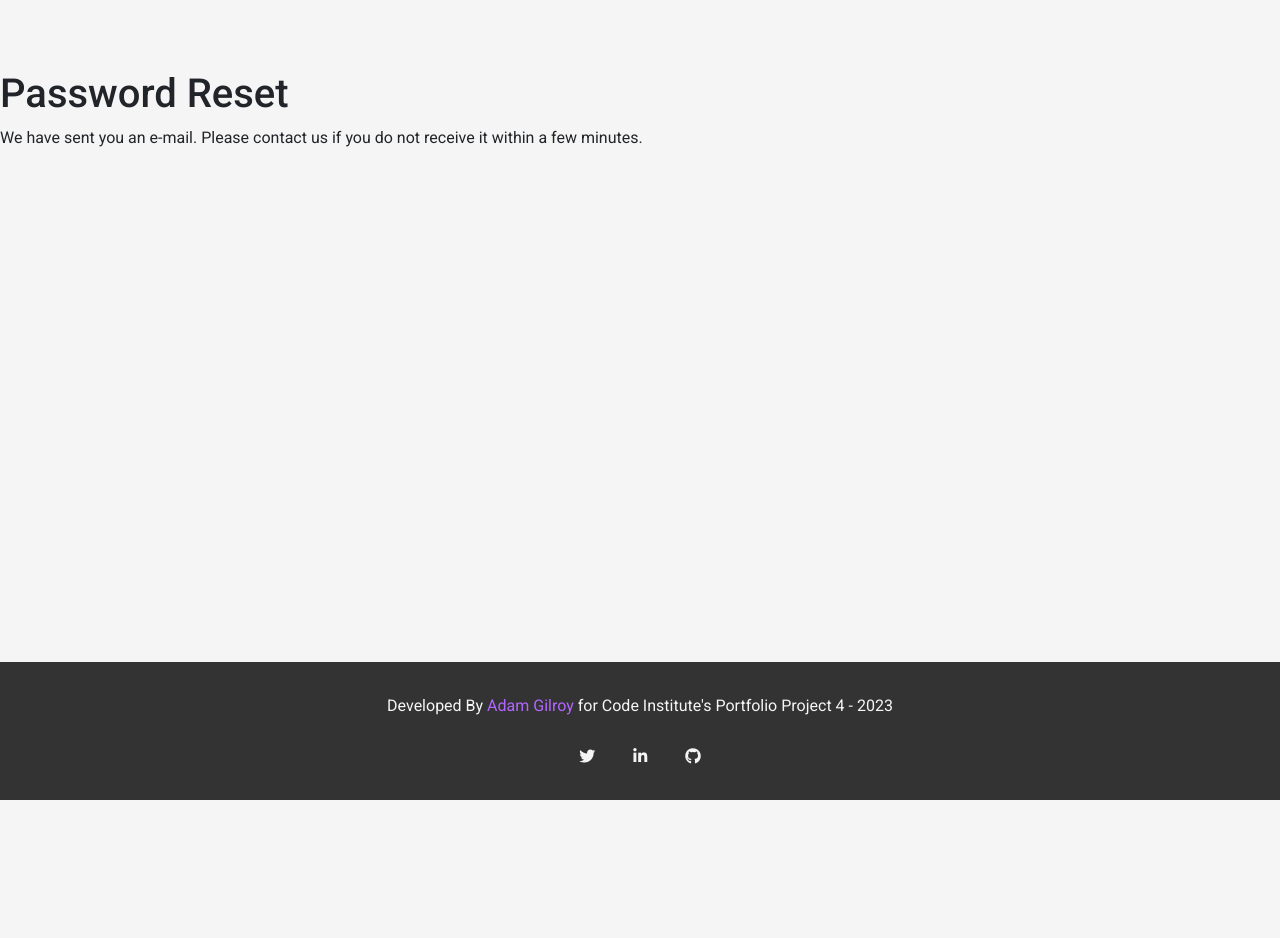
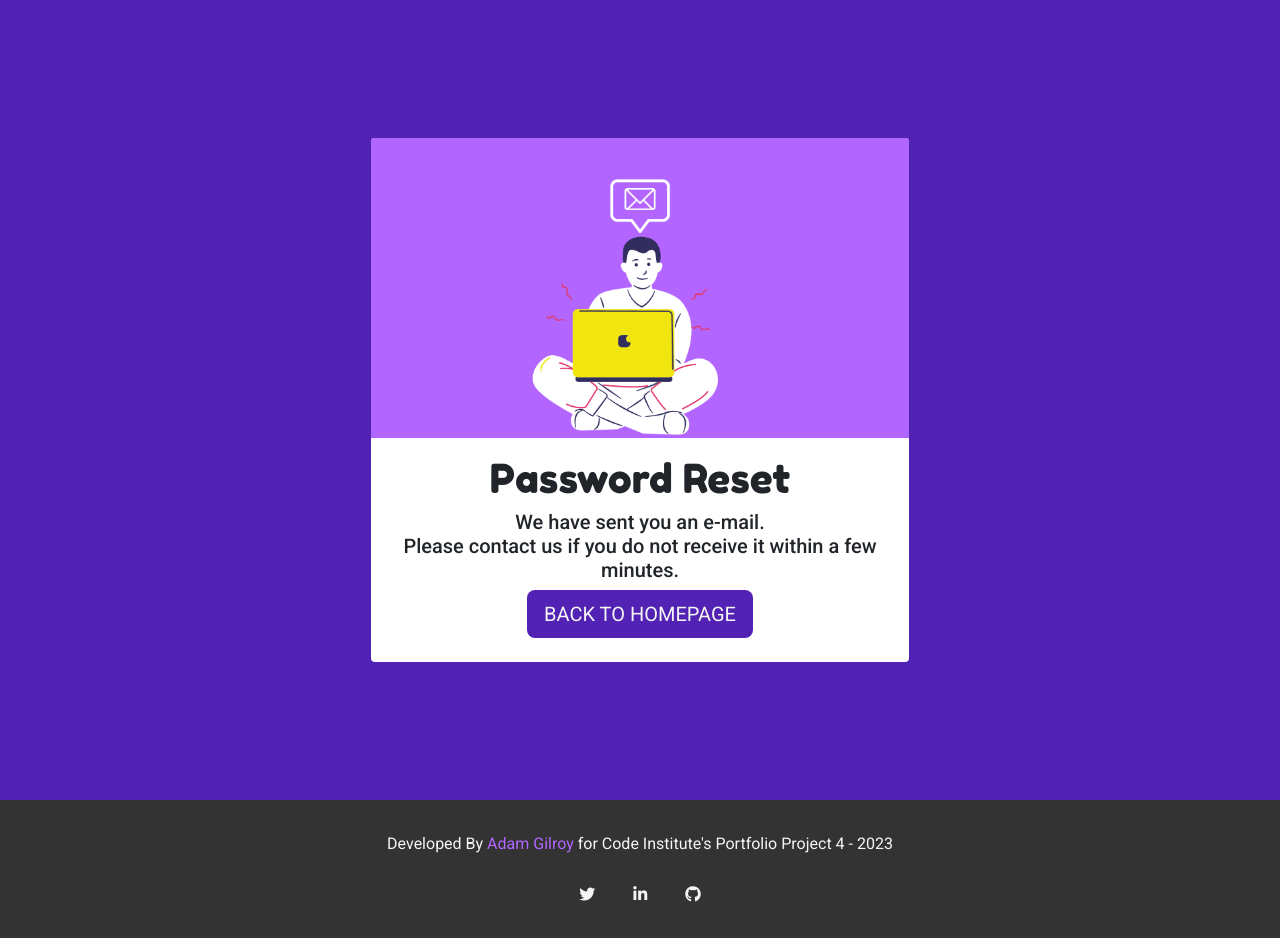
Before and after one commit to adamgilroy22/tribe, a Django app: a page that uses templates/account/password_reset_done.html in a window 1280 px wide. Before the commit the page ends 800 px from the top, so only its background shows below. Run offline with Django 3.2, Linux system fonts and the light colour scheme; some libraries are stand-ins or nearby versions.

Commit message:
Style password reset email confirmation page

```diff
--- a/templates/account/password_reset_done.html
+++ b/templates/account/password_reset_done.html
@@ -2,15 +2,37 @@
 
 {% load i18n %}
 {% load account %}
+{% load static %}
 
 {% block head_title %}{% trans "Password Reset" %}{% endblock %}
 
+{% block extra_css %}
+<style>
+    body {
+        background-color: var(--main-purple);
+        padding-top: 0%;
+    }
+</style>
+{% endblock %}
+
 {% block content %}
-    <h1>{% trans "Password Reset" %}</h1>
-
-    {% if user.is_authenticated %}
-    {% include "account/snippets/already_logged_in.html" %}
-    {% endif %}
-
-    <p>{% blocktrans %}We have sent you an e-mail. Please contact us if you do not receive it within a few minutes.{% endblocktrans %}</p>
+<div class="container h-100">
+    <div class="row h-100">
+        <div class="col col-lg-6 col-md-8 col-sm-12 m-auto text-center p-3">
+            <div class="card border-0">
+                <img src="{% static 'img/password-reset-done-image.png' %}" class="card-img-top" alt="Tribe password reset image">
+                <div class="card-body">
+                    <h1 class="card-title logo-text">{% trans "Password Reset" %}</h1>
+                    {% if user.is_authenticated %}
+                    {% include "account/snippets/already_logged_in.html" %}
+                    {% endif %}
+                    <h5 class="card-text">{% blocktrans %}We have sent you an e-mail.<br>Please contact us if you do not receive it within a few minutes.{% endblocktrans %}</h5>
+                    <h4>
+                        <a href="{% url 'home' %}" class="sign-up-button btn btn-lg text-uppercase py-2">Back To Homepage</a>
+                    </h4>
+                </div>
+            </div>
+        </div>
+    </div>
+</div>
 {% endblock %}
```
